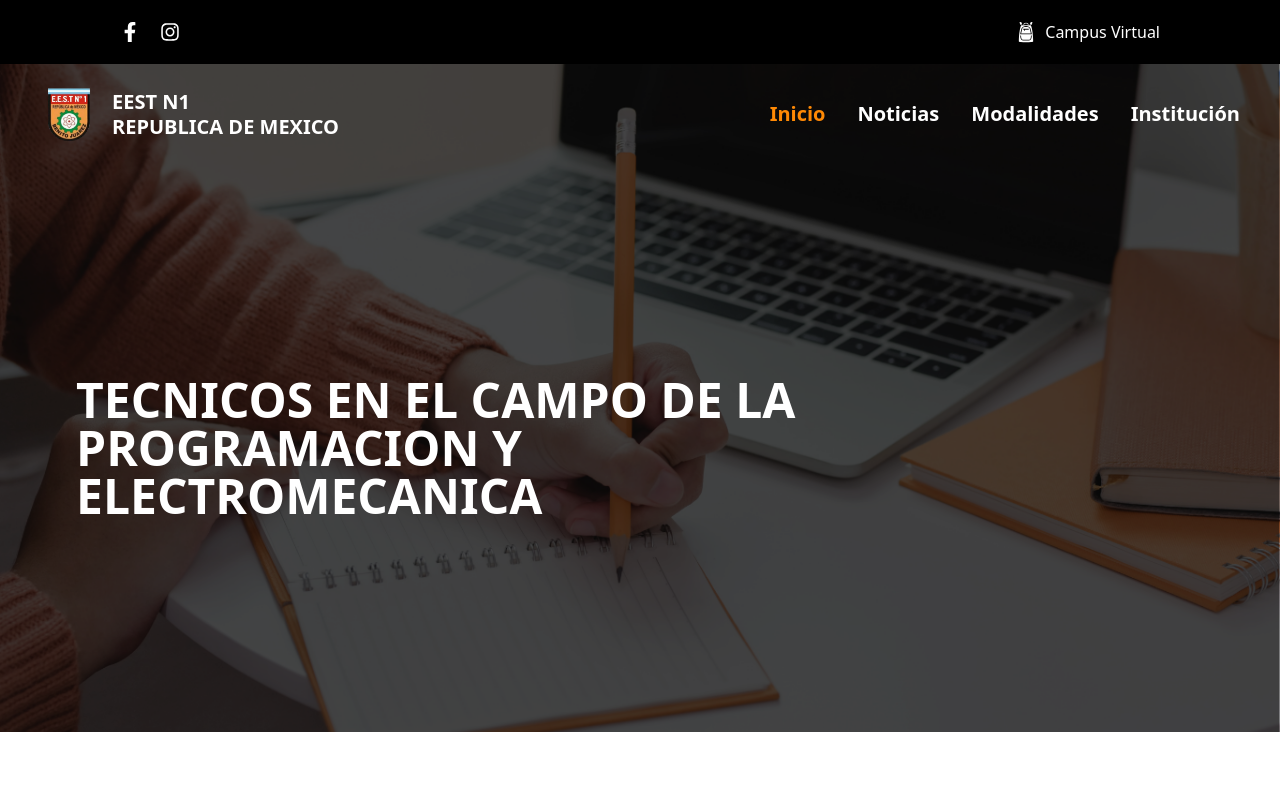
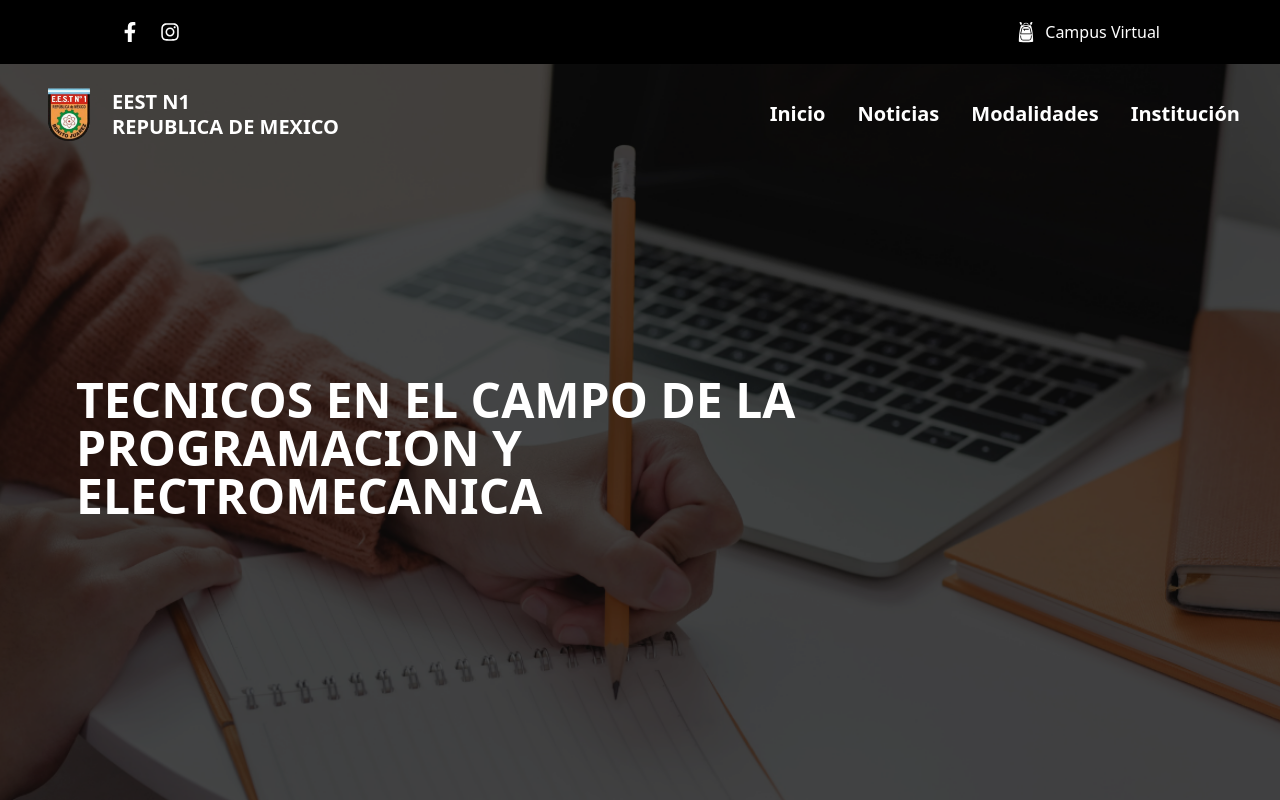
Before and after one commit to ErosChristensen/Proyecto-Escolar-Front, a React (Vite) app: page /noticias in a window 1280 px wide. Shown: the top 800 px of the page. Built offline with nearby package versions, Linux system fonts and the light colour scheme.

Commit message:
cambio de mail eros

```diff
--- a/src/App.jsx
+++ b/src/App.jsx
@@ -10,7 +10,7 @@ import Inicio_Modalidades from './components/Inicio_Modalidades'
 import Inicio_Talleres from './components/Inicio_Talleres'
 import Inicio_Banner from './components/Inicio_Banner'
 import Inicio_Preguntas from './components/Inicio_Preguntas'
-import Nav from './components/Nav'
+
 
 function App() {
   return (
@@ -24,8 +24,6 @@ function App() {
       <Inicio_Banner />
       <Inicio_Preguntas />
       <Footer />
-
-
     </div>
 
     </>
--- a/src/components/Footer.jsx
+++ b/src/components/Footer.jsx
@@ -23,9 +23,9 @@ function Footer() {
                         <FaPhoneAlt />
                         <span>+54 2281 5748349</span>
                     </a>
-                    <a href="mailto:escuelatecnica@fisj.com" className="flex items-center space-x-2 hover:text-gray-400" >
+                    <a href="mailto:eest1benitojuarez@abc.gob.ar" className="flex items-center space-x-2 hover:text-gray-400" >
                         <FaEnvelope />
-                        <span>escuelatecnica@gmail.com</span>
+                        <span>eest1benitojuarez@abc.gob.ar</span>
                     </a>
                 </div>
             </div>
--- a/src/components/Inicio_Principal.jsx
+++ b/src/components/Inicio_Principal.jsx
@@ -6,7 +6,7 @@ import Nav from "./Nav";
 function Inicio_Principal() {
     return(
   <div
-      className="relative h-full w-full bg-cover bg-center"
+      className="relative h-210 w-full bg-cover bg-center"
       style={{ backgroundImage: `url(${fondo})` }}
     >
       <div className="absolute inset-0 bg-black/40"></div>
--- a/src/components/Nav.jsx
+++ b/src/components/Nav.jsx
@@ -13,7 +13,7 @@ function Nav() {
                   </div>
 
                   <nav className="flex gap-8 text-white font-semibold">
-                    <a href="#" className="text-orange-400">Inicio</a>
+                    <a href="#">Inicio</a>
                     <a href="#">Noticias</a>
                     <a href="#">Modalidades</a>
                     <a href="#">Institución</a>
```
